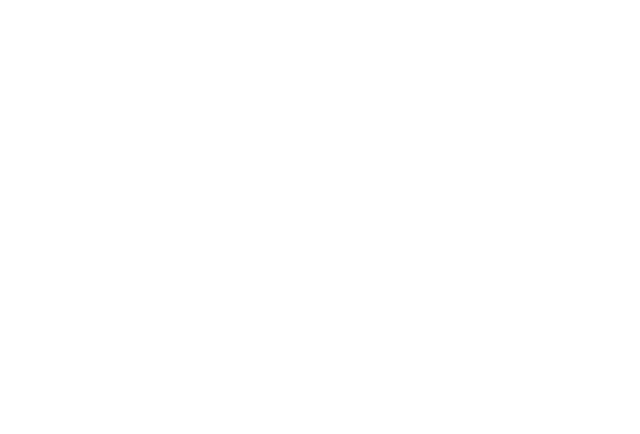
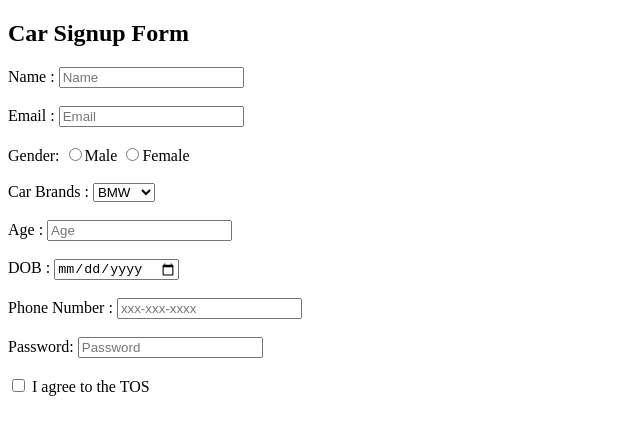
Before and after one commit to acciojob/signup-form-car-VijaySeenivasan-github, a website: page main.html in a window 1280 px wide. Shown: the whole page, without its empty margins (0-640 px from the left). Drawn offline with Linux system fonts and the light colour scheme.

Commit message:
created a submission

```diff
--- a/main.html
+++ b/main.html
@@ -10,7 +10,36 @@
 	<!-- the entire body must be written by student -->
     <script type="text/javascript" src="./script.js">
 </script>
+<form >
+    <h2>Car Signup Form</h2>
+	<label for="name">Name :</label>
+	<input id="name" type="text" placeholder="Name" required><br><br>
+	<label for="Email">Email :</label>
+	<input id="Email" type="Email" placeholder="Email" required><br><br>
+	<label for="gender">Gender:</label>
+	<input id="gender" type="Radio" name="gender" required>Male
+	<input id="gender" type="Radio" required name="gender">Female<br><br>
+	<label for="cars" >Car Brands :</label>
+	<select id="cars" type="text" required>
+	<option>BMW</option>
+	<option>Ford</option>
+	<option>Honda</option>
+	<option>Toyota</option>
+	<option>Tesla</option>
+	</select><br><br>
+	<label for="age">Age :</label>
+	<input id="age" type="number" placeholder="Age" required><br><br>
+	<label for="dob">DOB :</label>
+	<input id="dob" type="date" required><br><br>
+	<label for="tel">Phone Number :</label>
+	<input id="name" type="tel" placeholder="xxx-xxx-xxxx" ><br><br>
+	<label for="password">Password:</label>
+	<input id="password" type="password" placeholder="Password" required><br><br>
+    <input	id="tos" type="checkbox" required>
+	<label for="tos" >I agree to the TOS</label>
 
+
+</form>
 </body>
 
 </html>
```
